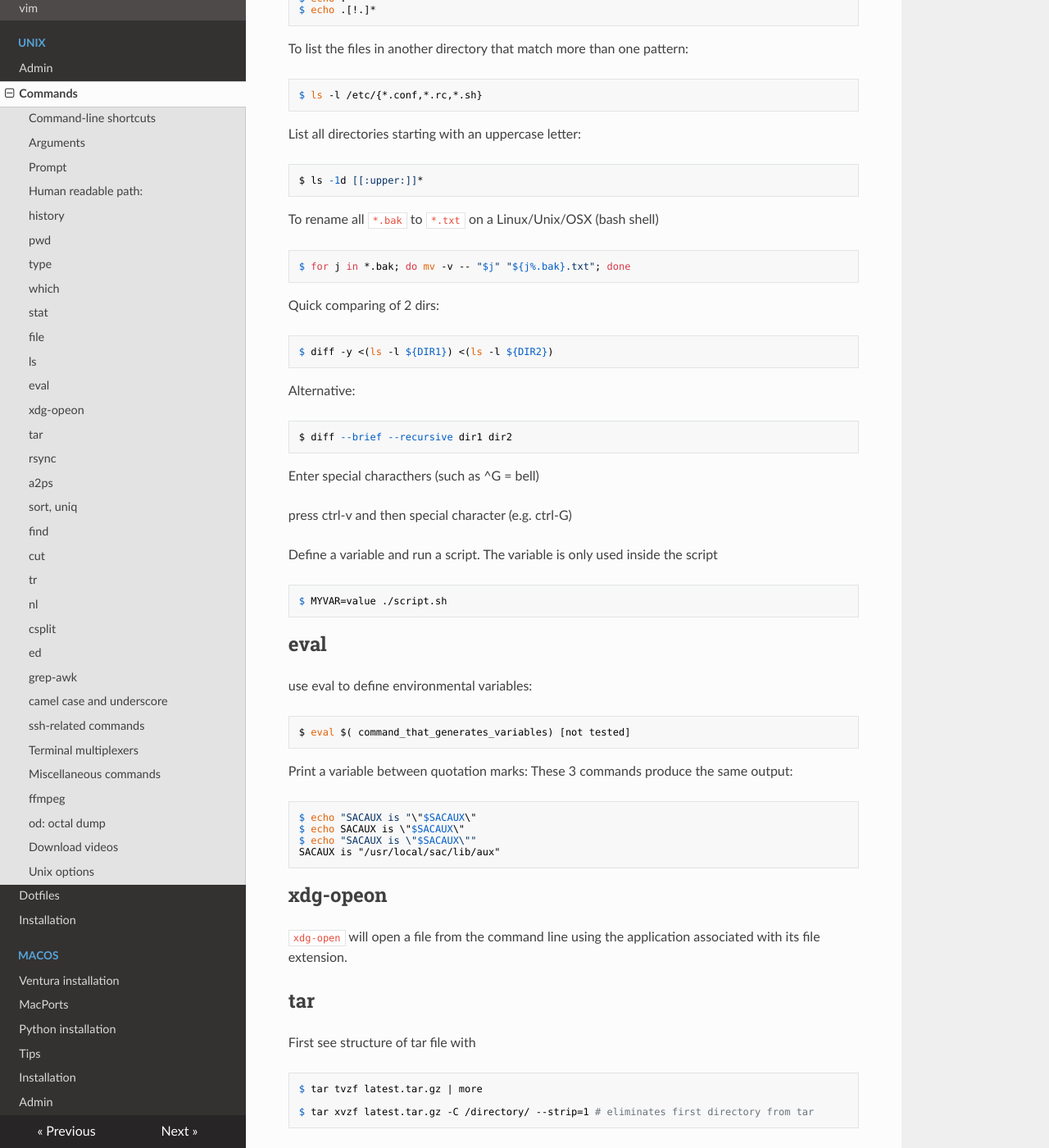
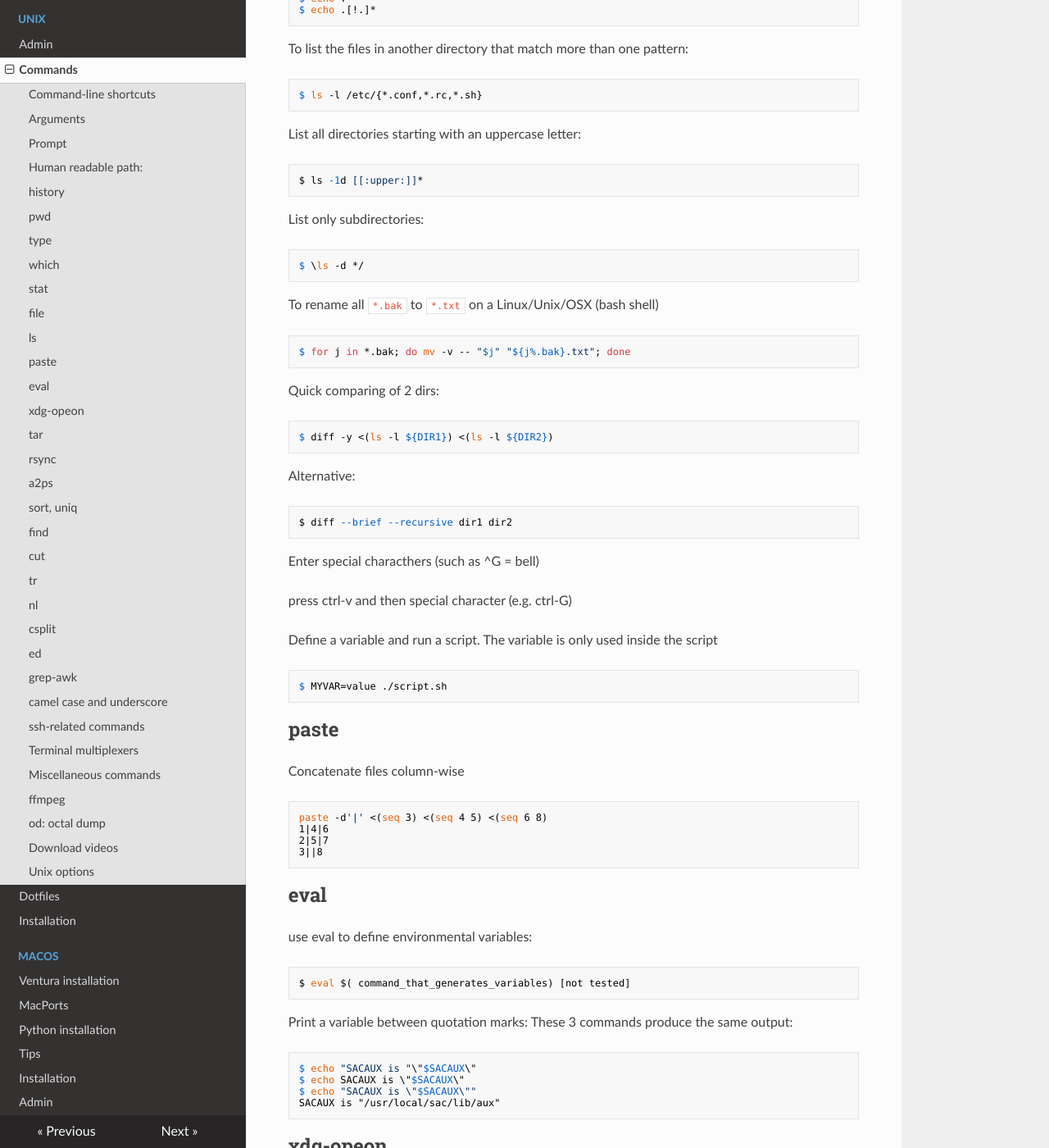
Before and after one commit to avillasenorh/Programming_Notes, an MkDocs documentation site: the page built from docs/unix/commands.md, in a window 1280 px wide and 1400 px high, scrolled down 2829 px. Shown: the whole window at 82% size. Built offline with MkDocs 1.6.1, drawn with Linux system fonts in a browser that asks for light colours; nearby versions of some CDN libraries; formulas are drawn with MathJax 3.

Commit message:
Added paste and cd tricks

````diff
--- a/docs/unix/commands.md
+++ b/docs/unix/commands.md
@@ -132,6 +132,10 @@ List all directories starting with an uppercase letter:
 
     $ ls -1d [[:upper:]]*
 
+List only subdirectories:
+
+    $ \ls -d */
+
 To rename all `*.bak` to `*.txt` on a Linux/Unix/OSX (bash shell)
 
     $ for j in *.bak; do mv -v -- "$j" "${j%.bak}.txt"; done
@@ -153,6 +157,17 @@ Define a variable and run a script.
 The variable is only used inside the script
 
     $ MYVAR=value ./script.sh
+
+## paste
+
+Concatenate files column-wise
+
+```
+paste -d'|' <(seq 3) <(seq 4 5) <(seq 6 8)
+1|4|6
+2|5|7
+3||8
+```
 
 ## eval
 
````
